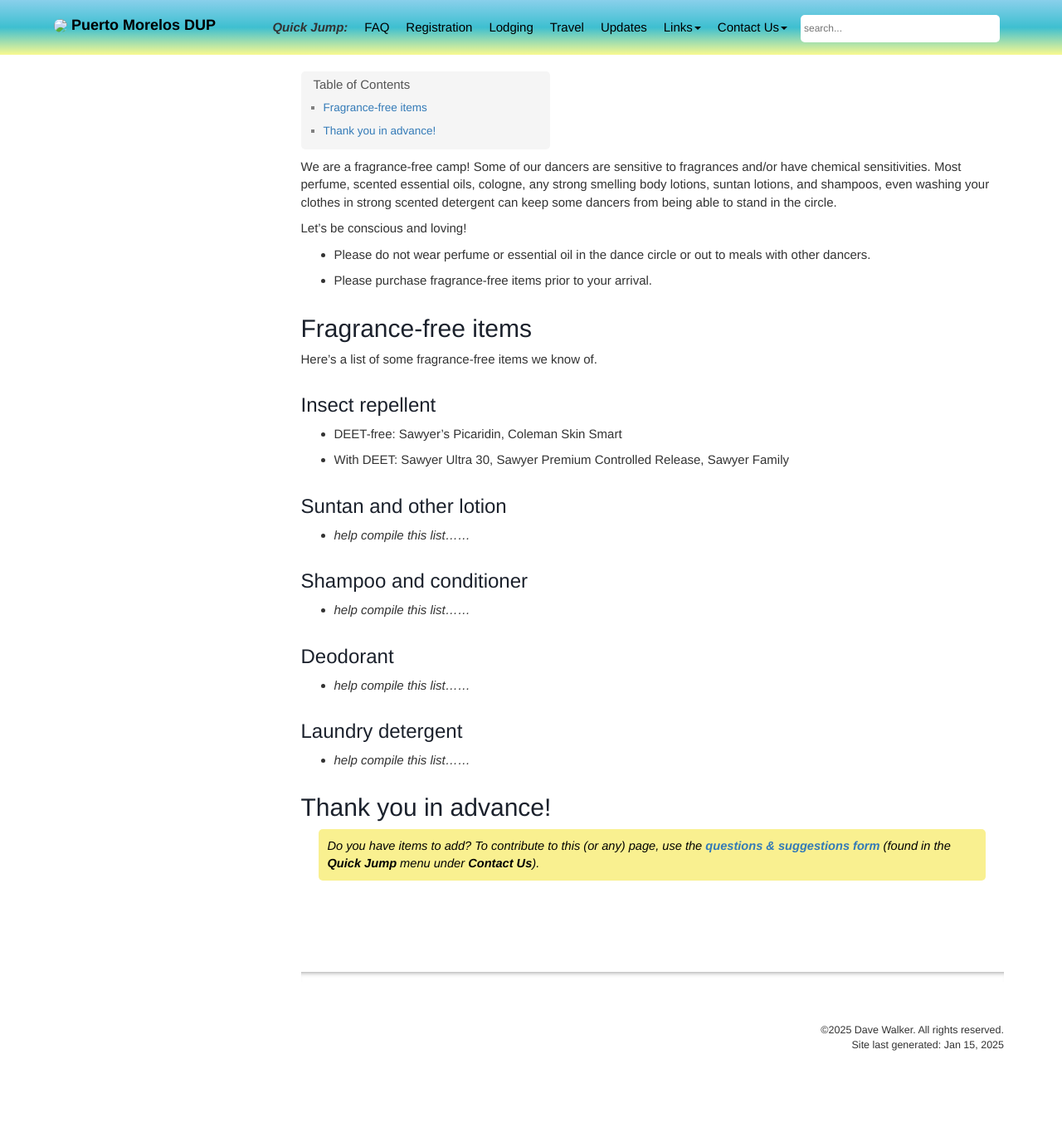
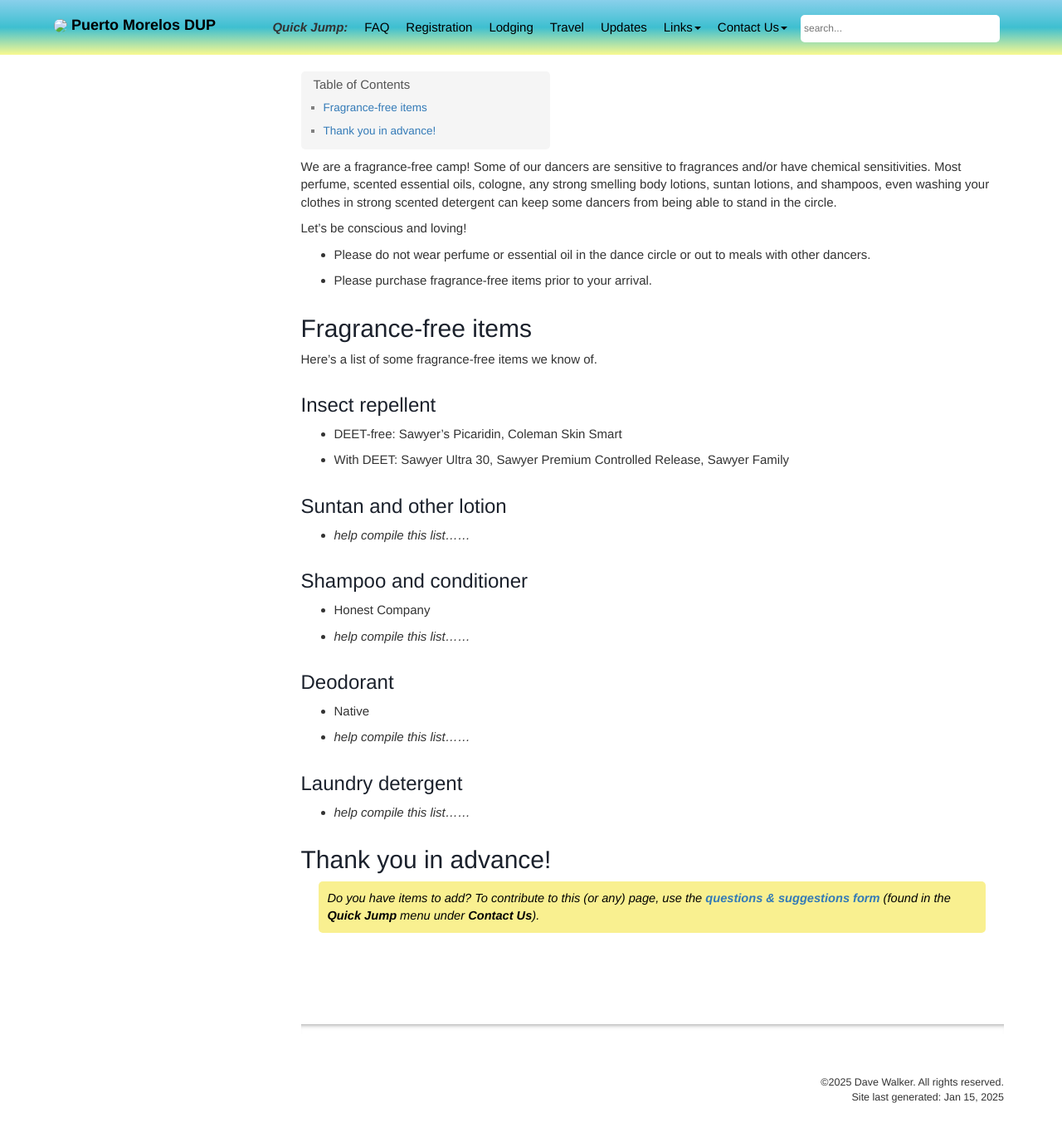
Before and after one commit to davewalker60/pmdup, a Jekyll site: the page built from pages/content/fragrance-free-camp-content.md, in a window 1280 px wide. Shown: the whole page at 83% size. Built offline with Jekyll 4.4.1, drawn with Linux system fonts in a browser that asks for light colours; our own code applies the rules of GitHub Pages for plain Markdown files; comment, search, counter and statistics services are not loaded; before the commit the page ends 1319 px from its top, so only the background shows below that.

Commit message:
minor additions

```diff
--- a/pages/content/fragrance-free-camp-content.md
+++ b/pages/content/fragrance-free-camp-content.md
@@ -16,9 +16,11 @@ Here's a list of some fragrance-free items we know of.
 - *help compile this list......*
 
 ## Shampoo and conditioner
+- Honest Company
 - *help compile this list......*
 
 ## Deodorant
+- Native
 - *help compile this list......*
 
 ## Laundry detergent
```
Also changed, not shown: pages/lodging-options.md (+1 -0 lines).
